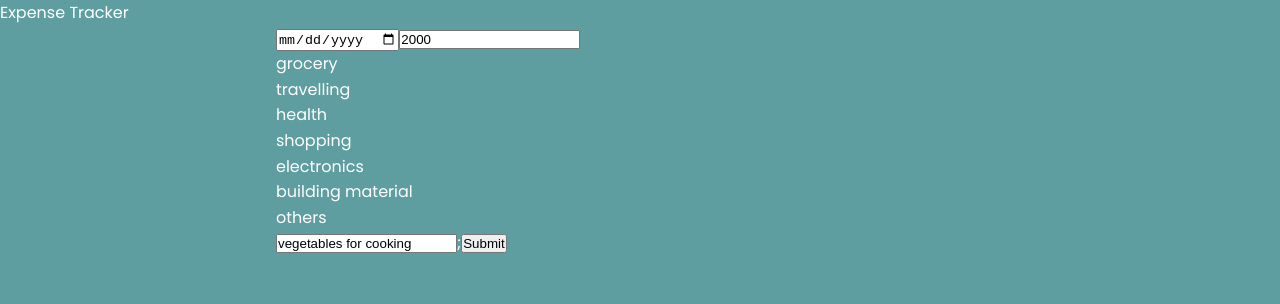
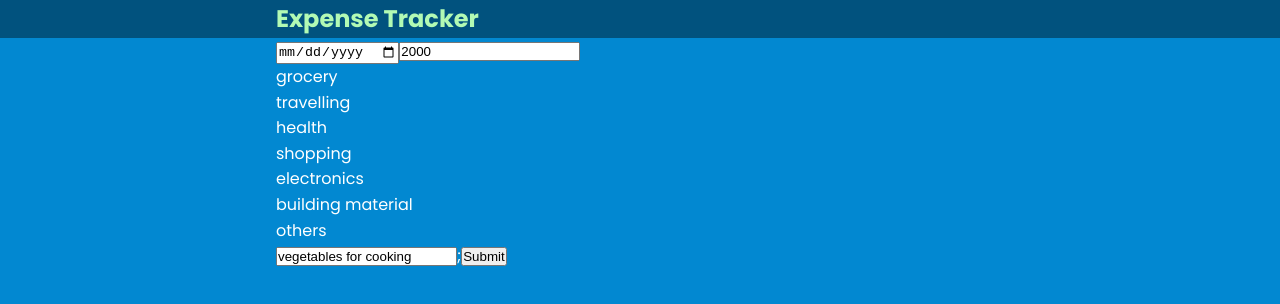
Before and after one commit to blsgrn/expense_tracker, a React (Create React App) app: page / in a window 1280 px wide. Shown: the top 304 px of the page. Built offline with nearby package versions, Linux system fonts and the light colour scheme.

Commit message:
move components from src directory to components directory

```diff
--- a/src/Category.jsx
+++ /dev/null
@@ -1,23 +0,0 @@
-function Category() {
-  const selector1 = <div>grocery</div>;
-  const selector2 = <div>travelling</div>;
-  const selector3 = <div>health</div>;
-  const selector4 = <div>shopping</div>;
-  const selector5 = <div>electronics</div>;
-  const selector6 = <div>building material</div>;
-  const selextor7 = <div>others</div>;
-
-  return (
-    <div className="category">
-      {selector1}
-      {selector2}
-      {selector3}
-      {selector4}
-      {selector5}
-      {selector6}
-      {selextor7}
-    </div>
-  );
-}
-
-export default Category;
--- a/src/Data.jsx
+++ /dev/null
@@ -1,13 +0,0 @@
-function Data() {
-  const Date = "May 13, 2022";
-  const Amount = 2000;
-
-  return (
-    <div className="data">
-      <input type={"date"} value={Date} />
-      <input type={"number"} value={Amount} />
-    </div>
-  );
-}
-
-export default Data;
--- a/src/Display.jsx
+++ /dev/null
@@ -1,10 +0,0 @@
-function Display({ date, amt, note }) {
-  return (
-    <div className="display">
-      <div className="dis-date">{date}</div>
-      <div className="dis-amt">{amt}</div>
-      <div className="dis-note">{note}</div>
-    </div>
-  );
-}
-export default Display;
--- a/src/Header.jsx
+++ /dev/null
@@ -1,7 +0,0 @@
-function Header() {
-  const heading = "Expense Tracker";
-
-  return <div className="header">{heading}</div>;
-}
-
-export default Header;
--- a/src/Notes.jsx
+++ /dev/null
@@ -1,10 +0,0 @@
-function Notes() {
-  const text = "vegetables for cooking";
-  return (
-    <>
-      <input type="text" value={text} />;<button className="btn">Submit</button>
-    </>
-  );
-}
-
-export default Notes;
--- a/src/index.css
+++ b/src/index.css
@@ -7,7 +7,7 @@
 }
 body {
   font-family: "Poppins", sans-serif;
-  background-color: cadetblue;
+  background-color: #0288d1;
   color: #fff;
   line-height: 1.6;
 }
@@ -21,3 +21,31 @@
   margin: auto;
   padding: 0 20px;
 }
+header {
+  height: 70px;
+  width: 100%;
+  display: flex;
+  justify-content: space-between;
+  align-items: center;
+  margin-bottom: 30px;
+}
+
+.card {
+  background-color: #fff;
+  color: #333;
+  border-radius: 15px;
+  padding: 40px 50px;
+  margin: 20px 0;
+  position: relative;
+}
+
+.card.reverse {
+  background-color: rgba(0, 0, 0, 0.4);
+  color: #fff;
+}
+
+.card h2 {
+  font-size: 22px;
+  font-weight: 600;
+  text-align: center;
+}
```
Also changed, not shown: src/App.js (+5 -5 lines).
